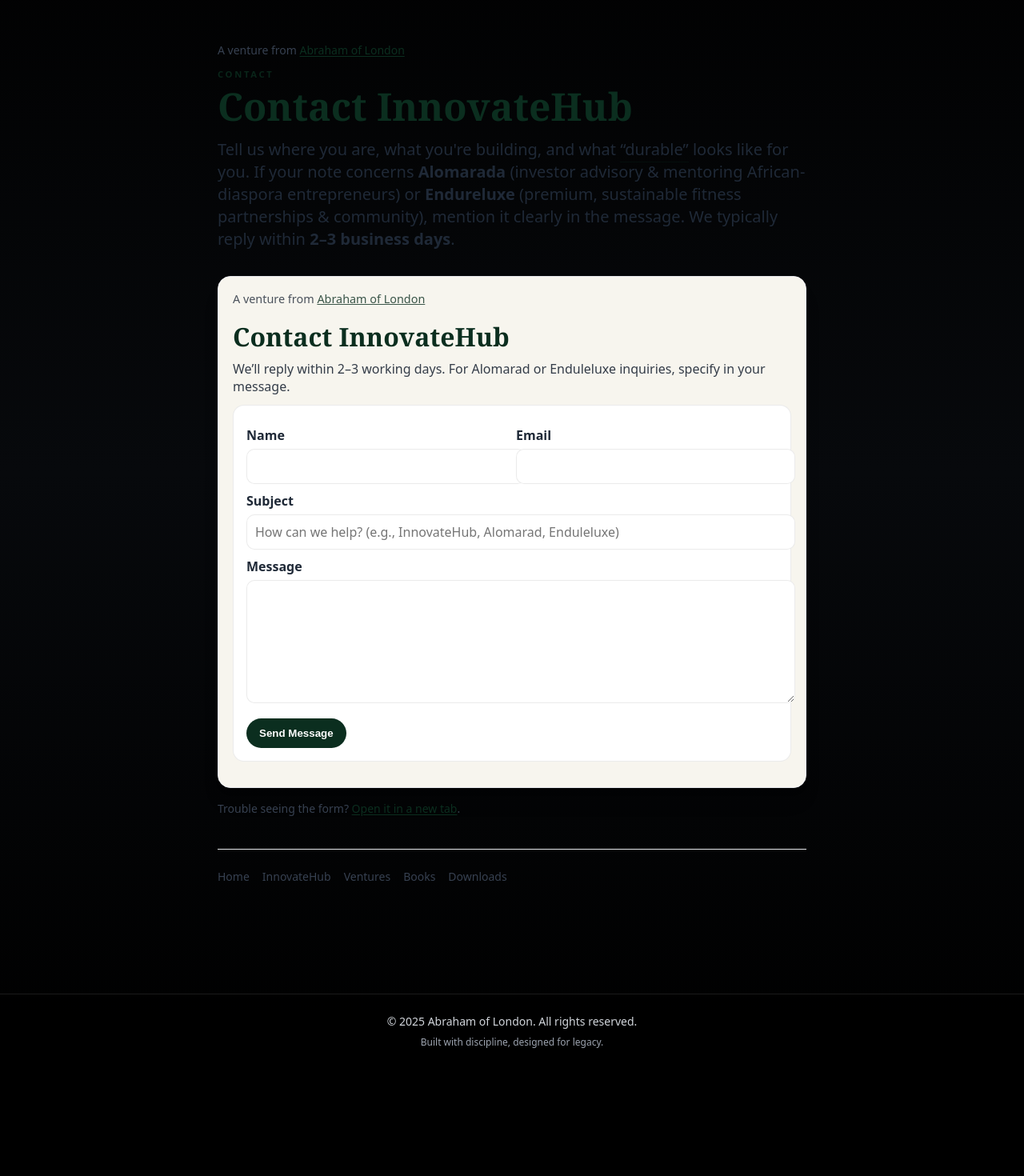
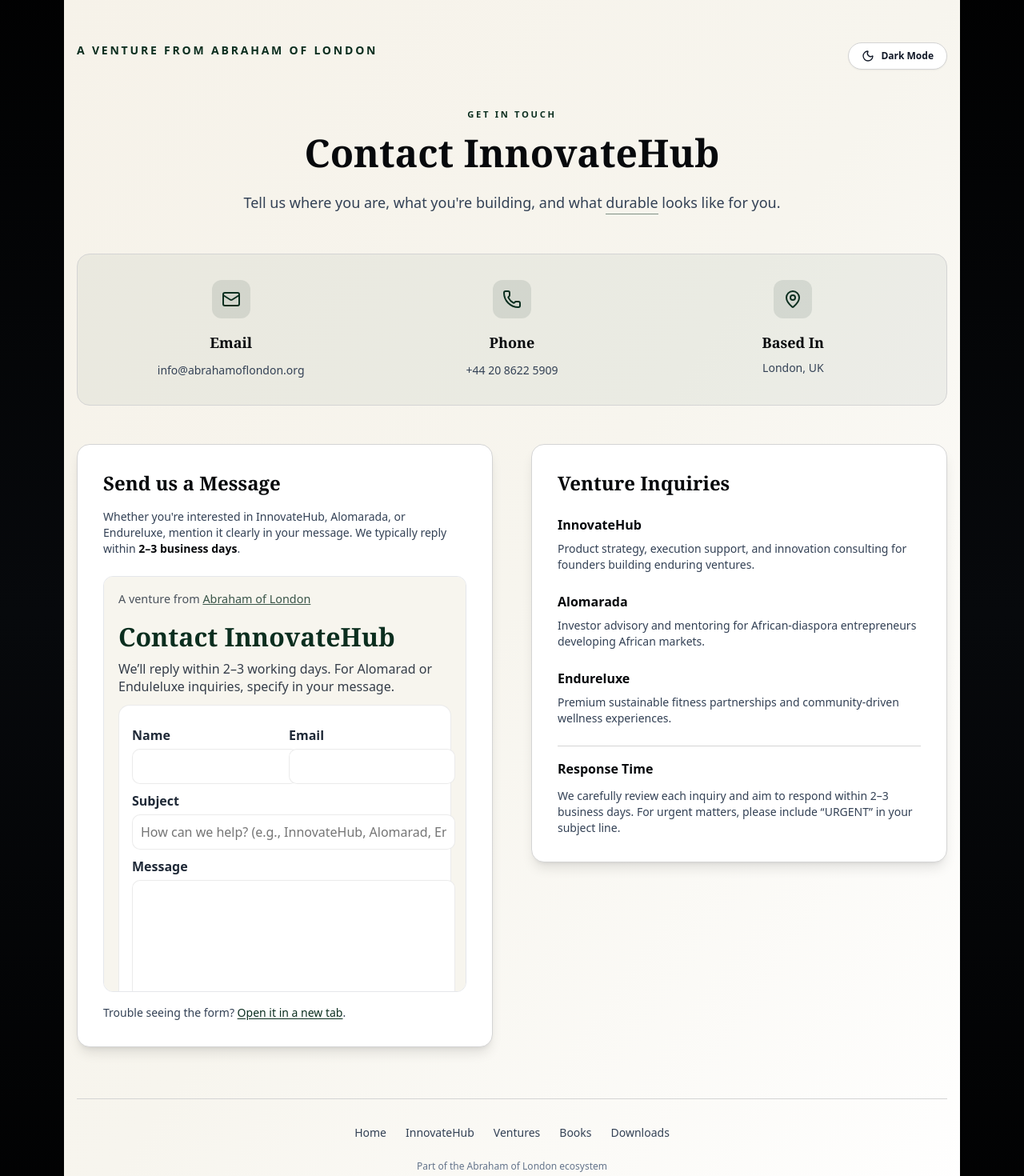
Before and after one commit to AbrahamofLondon/innovatehub.abrahamoflondon, a Next.js app: page /contact in a window 1280 px wide. Shown: the part 160-1630 px from the top of the page at 80% size. Before the commit the page ends 1495 px from the top, so only its background shows below. Built offline with nearby package versions, Linux system fonts and the light colour scheme; no server answers.

Commit message:
pages/contact.tsx

```diff
--- a/pages/contact.tsx
+++ b/pages/contact.tsx
@@ -3,6 +3,7 @@
 import * as React from "react";
 import Head from "next/head";
 import Link from "next/link";
+import { Moon, SunMedium, Mail, Phone, MapPin } from "lucide-react";
 import Layout from "@/components/Layout";
 import { siteConfig } from "@/lib/siteConfig";
 
@@ -18,6 +19,63 @@
 const canonicalUrl = `${baseSiteUrl.replace(/\/$/, "")}/contact`;
 
 export default function Contact(): JSX.Element {
+  const [isDark, setIsDark] = React.useState(true);
+  const [mounted, setMounted] = React.useState(false);
+
+  // Theme management
+  React.useEffect(() => {
+    setMounted(true);
+    try {
+      const stored = localStorage.getItem("aof-theme");
+      if (stored === "light" || stored === "dark") {
+        setIsDark(stored === "dark");
+        return;
+      }
+      const prefersDark = window.matchMedia?.("(prefers-color-scheme: dark)").matches;
+      setIsDark(prefersDark);
+    } catch {
+      // ignore localStorage errors
+    }
+  }, []);
+
+  const toggleTheme = () => {
+    setIsDark((prev) => {
+      const next = !prev;
+      try {
+        localStorage.setItem("aof-theme", next ? "dark" : "light");
+      } catch {
+        // ignore localStorage errors
+      }
+      return next;
+    });
+  };
+
+  // Avoid hydration mismatch
+  if (!mounted) {
+    return (
+      <Layout title="Contact — InnovateHub by Abraham of London">
+        <div className="min-h-screen bg-gray-100" />
+      </Layout>
+    );
+  }
+
+  // Theme classes
+  const shellClass = isDark
+    ? "min-h-screen bg-gradient-to-br from-deepCharcoal via-gray-900 to-black text-cream"
+    : "min-h-screen bg-gradient-to-br from-warmWhite via-cream to-white text-ink";
+
+  const cardClass = isDark
+    ? "border-white/10 bg-white/5 backdrop-blur-sm"
+    : "border-lightGrey bg-white shadow-lg";
+
+  const primaryTextClass = isDark ? "text-cream" : "text-deepCharcoal";
+  const secondaryTextClass = isDark ? "text-gray-300" : "text-slate-700";
+  const accentTextClass = isDark ? "text-softGold" : "text-forest";
+
+  const contactInfoClass = isDark
+    ? "bg-white/5 border-white/10"
+    : "bg-forest/5 border-lightGrey";
+
   return (
     <>
       <Head>
@@ -26,86 +84,234 @@
           name="description"
           content="Contact InnovateHub for product strategy and durable execution. We also handle enquiries for Alomarada and Endureluxe within the Abraham of London ecosystem."
         />
-        <meta name="theme-color" content="#0b2e1f" />
+        <meta name="theme-color" content={isDark ? "#0f172a" : "#f7f5ee"} />
         <link rel="canonical" href={canonicalUrl} />
       </Head>
 
       <Layout title="Contact — InnovateHub by Abraham of London">
-        <main className="mx-auto max-w-3xl px-4 py-12 text-gray-900 md:py-20">
-          <p className="mb-3 text-sm text-gray-700">
+        <div className={shellClass}>
+          <div className="mx-auto max-w-6xl px-4 py-12 md:py-20">
+            {/* Header with theme toggle */}
+            <div className="flex items-start justify-between gap-4 mb-12">
+              <div>
+                <p className={`text-sm font-semibold uppercase tracking-[0.2em] ${accentTextClass}`}>
                   A venture from{" "}
                   <a
                     href={AOF_URL}
-              className="text-forest underline underline-offset-2 hover:no-underline"
+                    className={`hover:underline ${isDark ? "text-softGold" : "text-forest"}`}
                     target="_blank"
                     rel="noopener noreferrer"
                   >
                     Abraham of London
                   </a>
                 </p>
+              </div>
 
-          <header className="pb-8">
-            <p className="text-[0.7rem] font-semibold uppercase tracking-[0.24em] text-forest/80">
-              Contact
+              {/* Theme Toggle */}
+              <button
+                type="button"
+                onClick={toggleTheme}
+                className={`inline-flex items-center gap-2 rounded-full border px-4 py-2 text-xs font-semibold shadow-sm transition-all ${
+                  isDark
+                    ? "border-white/15 bg-white/5 text-cream hover:bg-white/10"
+                    : "border-lightGrey bg-white text-ink hover:bg-warmWhite"
+                }`}
+                aria-label="Toggle light/dark mode"
+              >
+                {isDark ? (
+                  <>
+                    <SunMedium className="h-4 w-4" />
+                    <span>Light Mode</span>
+                  </>
+                ) : (
+                  <>
+                    <Moon className="h-4 w-4" />
+                    <span>Dark Mode</span>
+                  </>
+                )}
+              </button>
+            </div>
+
+            {/* Enhanced Header */}
+            <header className="pb-12 text-center">
+              <p className={`text-[0.7rem] font-semibold uppercase tracking-[0.24em] ${accentTextClass}`}>
+                Get in Touch
               </p>
-            <h1 className="mt-2 font-serif text-4xl font-extrabold leading-tight text-forest md:text-5xl">
+              <h1 className={`mt-4 font-serif text-4xl font-bold leading-tight md:text-5xl ${primaryTextClass}`}>
                 Contact InnovateHub
               </h1>
-            <p className="mt-4 max-w-prose text-lg text-gray-800 md:text-xl">
+              <p className={`mt-6 max-w-2xl mx-auto text-lg leading-relaxed ${secondaryTextClass}`}>
                 Tell us where you are, what you&apos;re building, and what{" "}
-              <span className="border-b border-forest/25 pb-0.5">
-                “durable”
+                <span className={`border-b ${isDark ? "border-softGold/50" : "border-forest/50"} pb-0.5 font-medium`}>
+                  durable
                 </span>{" "}
-              looks like for you. If your note concerns{" "}
-              <strong>Alomarada</strong> (investor advisory &amp; mentoring
-              African-diaspora entrepreneurs) or{" "}
-              <strong>Endureluxe</strong> (premium, sustainable fitness
-              partnerships &amp; community), mention it clearly in the message.
-              We typically reply within{" "}
-              <strong>2–3 business days</strong>.
+                looks like for you.
               </p>
             </header>
 
-          {/* Netlify hosted form */}
+            {/* Contact Information */}
+            <section className="mb-12">
+              <div className={`rounded-2xl border p-8 ${contactInfoClass}`}>
+                <div className="grid gap-8 md:grid-cols-3">
+                  <div className="text-center">
+                    <div className={`inline-flex items-center justify-center w-12 h-12 rounded-xl mb-4 ${isDark ? "bg-softGold/10" : "bg-forest/10"}`}>
+                      <Mail className={isDark ? "h-6 w-6 text-softGold" : "h-6 w-6 text-forest"} />
+                    </div>
+                    <h3 className={`font-serif text-lg font-semibold mb-2 ${primaryTextClass}`}>Email</h3>
+                    <a
+                      href="mailto:info@abrahamoflondon.org"
+                      className={`text-sm hover:underline ${secondaryTextClass}`}
+                    >
+                      info@abrahamoflondon.org
+                    </a>
+                  </div>
+
+                  <div className="text-center">
+                    <div className={`inline-flex items-center justify-center w-12 h-12 rounded-xl mb-4 ${isDark ? "bg-softGold/10" : "bg-forest/10"}`}>
+                      <Phone className={isDark ? "h-6 w-6 text-softGold" : "h-6 w-6 text-forest"} />
+                    </div>
+                    <h3 className={`font-serif text-lg font-semibold mb-2 ${primaryTextClass}`}>Phone</h3>
+                    <a
+                      href="tel:+442086225909"
+                      className={`text-sm hover:underline ${secondaryTextClass}`}
+                    >
+                      +44 20 8622 5909
+                    </a>
+                  </div>
+
+                  <div className="text-center">
+                    <div className={`inline-flex items-center justify-center w-12 h-12 rounded-xl mb-4 ${isDark ? "bg-softGold/10" : "bg-forest/10"}`}>
+                      <MapPin className={isDark ? "h-6 w-6 text-softGold" : "h-6 w-6 text-forest"} />
+                    </div>
+                    <h3 className={`font-serif text-lg font-semibold mb-2 ${primaryTextClass}`}>Based In</h3>
+                    <p className={`text-sm ${secondaryTextClass}`}>
+                      London, UK
+                    </p>
+                  </div>
+                </div>
+              </div>
+            </section>
+
+            {/* Main Content */}
+            <div className="grid gap-12 lg:grid-cols-2">
+              {/* Contact Form Section */}
               <section aria-label="Contact form">
+                <div className={`rounded-2xl border p-8 ${cardClass}`}>
+                  <h2 className={`font-serif text-2xl font-semibold mb-4 ${primaryTextClass}`}>
+                    Send us a Message
+                  </h2>
+                  <p className={`mb-6 text-sm ${secondaryTextClass}`}>
+                    Whether you&apos;re interested in InnovateHub, Alomarada, or Endureluxe,
+                    mention it clearly in your message. We typically reply within{" "}
+                    <strong className={primaryTextClass}>2–3 business days</strong>.
+                  </p>
+
                   <iframe
                     src="/forms/contact.html"
                     title="Contact form"
-              className="h-[640px] w-full rounded-2xl border border-gray-200 bg-white shadow-xl transition-shadow duration-300 hover:shadow-2xl"
+                    className="h-[520px] w-full rounded-xl border transition-all duration-300 hover:shadow-lg"
                   />
-            <p className="mt-4 text-sm text-gray-700">
+
+                  <p className={`mt-4 text-sm ${secondaryTextClass}`}>
                     Trouble seeing the form?{" "}
                     <a
                       href="/forms/contact.html"
-                className="font-medium text-forest underline underline-offset-2 hover:no-underline"
+                      className={`font-medium underline underline-offset-2 hover:no-underline ${accentTextClass}`}
                     >
                       Open it in a new tab
                     </a>
                     .
                   </p>
+                </div>
               </section>
 
-          {/* Light touch footer links for this page */}
-          <section className="mt-10 border-t border-gray-200 pt-6 text-sm text-gray-700">
-            <nav className="flex flex-wrap gap-4">
-              <Link href="/" className="hover:underline">
+              {/* Additional Information */}
+              <section>
+                <div className={`rounded-2xl border p-8 ${cardClass}`}>
+                  <h2 className={`font-serif text-2xl font-semibold mb-6 ${primaryTextClass}`}>
+                    Venture Inquiries
+                  </h2>
+
+                  <div className="space-y-6">
+                    <div>
+                      <h3 className={`font-semibold mb-2 ${primaryTextClass}`}>InnovateHub</h3>
+                      <p className={`text-sm ${secondaryTextClass}`}>
+                        Product strategy, execution support, and innovation consulting for founders
+                        building enduring ventures.
+                      </p>
+                    </div>
+
+                    <div>
+                      <h3 className={`font-semibold mb-2 ${primaryTextClass}`}>Alomarada</h3>
+                      <p className={`text-sm ${secondaryTextClass}`}>
+                        Investor advisory and mentoring for African-diaspora entrepreneurs
+                        developing African markets.
+                      </p>
+                    </div>
+
+                    <div>
+                      <h3 className={`font-semibold mb-2 ${primaryTextClass}`}>Endureluxe</h3>
+                      <p className={`text-sm ${secondaryTextClass}`}>
+                        Premium sustainable fitness partnerships and community-driven wellness
+                        experiences.
+                      </p>
+                    </div>
+
+                    <div className={`pt-4 border-t ${isDark ? "border-white/10" : "border-lightGrey"}`}>
+                      <h3 className={`font-semibold mb-3 ${primaryTextClass}`}>Response Time</h3>
+                      <p className={`text-sm ${secondaryTextClass}`}>
+                        We carefully review each inquiry and aim to respond within 2–3 business days.
+                        For urgent matters, please include &ldquo;URGENT&rdquo; in your subject line.
+                      </p>
+                    </div>
+                  </div>
+                </div>
+              </section>
+            </div>
+
+            {/* Enhanced Footer Navigation */}
+            <section className={`mt-16 border-t pt-8 ${isDark ? "border-white/10" : "border-lightGrey"}`}>
+              <nav className="flex flex-wrap justify-center gap-6 text-sm">
+                <Link
+                  href="/"
+                  className={`hover:underline ${secondaryTextClass} hover:${accentTextClass}`}
+                >
                   Home
                 </Link>
-              <Link href="/innovatehub" className="hover:underline">
+                <Link
+                  href="/innovatehub"
+                  className={`hover:underline ${secondaryTextClass} hover:${accentTextClass}`}
+                >
                   InnovateHub
                 </Link>
-              <Link href="/ventures" className="hover:underline">
+                <Link
+                  href="/ventures"
+                  className={`hover:underline ${secondaryTextClass} hover:${accentTextClass}`}
+                >
                   Ventures
                 </Link>
-              <Link href="/books" className="hover:underline">
+                <Link
+                  href="/books"
+                  className={`hover:underline ${secondaryTextClass} hover:${accentTextClass}`}
+                >
                   Books
                 </Link>
-              <Link href="/downloads" className="hover:underline">
+                <Link
+                  href="/downloads"
+                  className={`hover:underline ${secondaryTextClass} hover:${accentTextClass}`}
+                >
                   Downloads
                 </Link>
               </nav>
+
+              <div className="mt-6 text-center">
+                <p className={`text-xs ${isDark ? "text-gray-500" : "text-slate-500"}`}>
+                  Part of the Abraham of London ecosystem
+                </p>
+              </div>
             </section>
-        </main>
+          </div>
+        </div>
       </Layout>
     </>
   );
```
Lines whose indentation alone changed are shown as unchanged.
